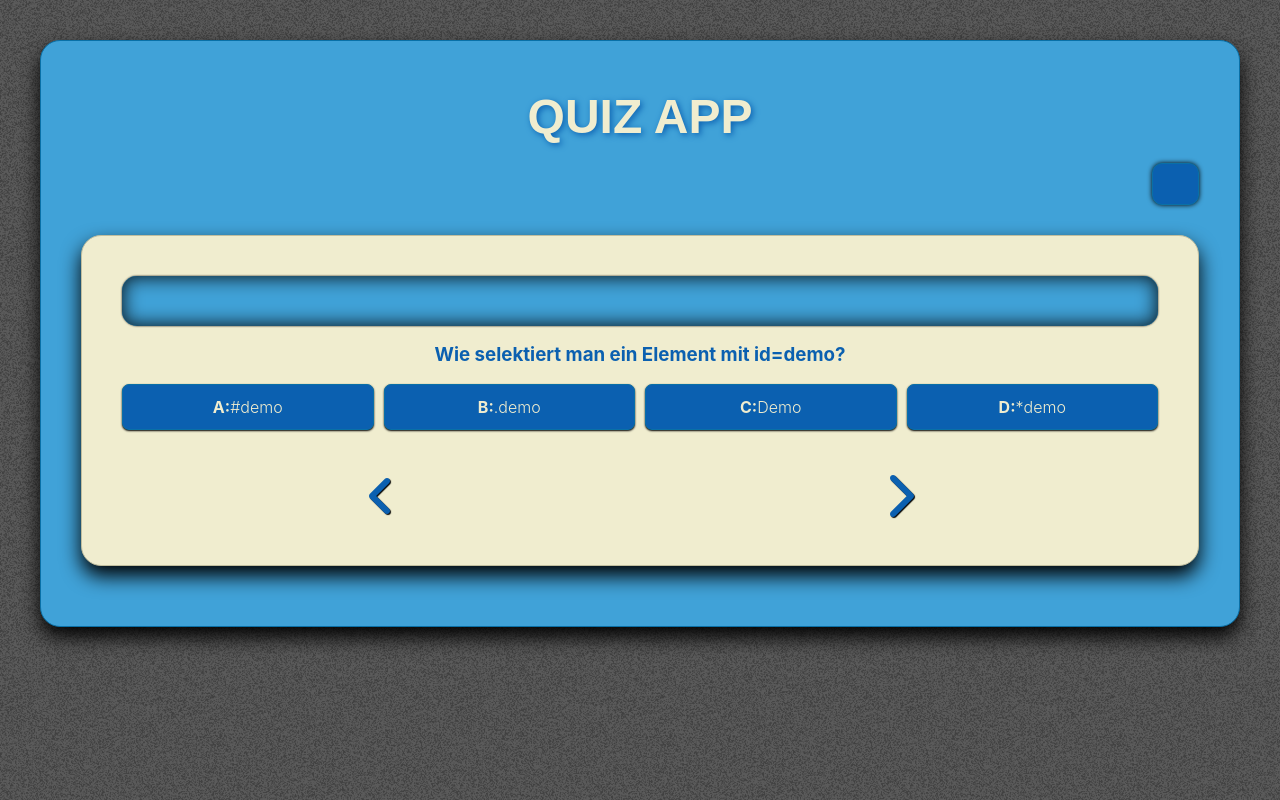
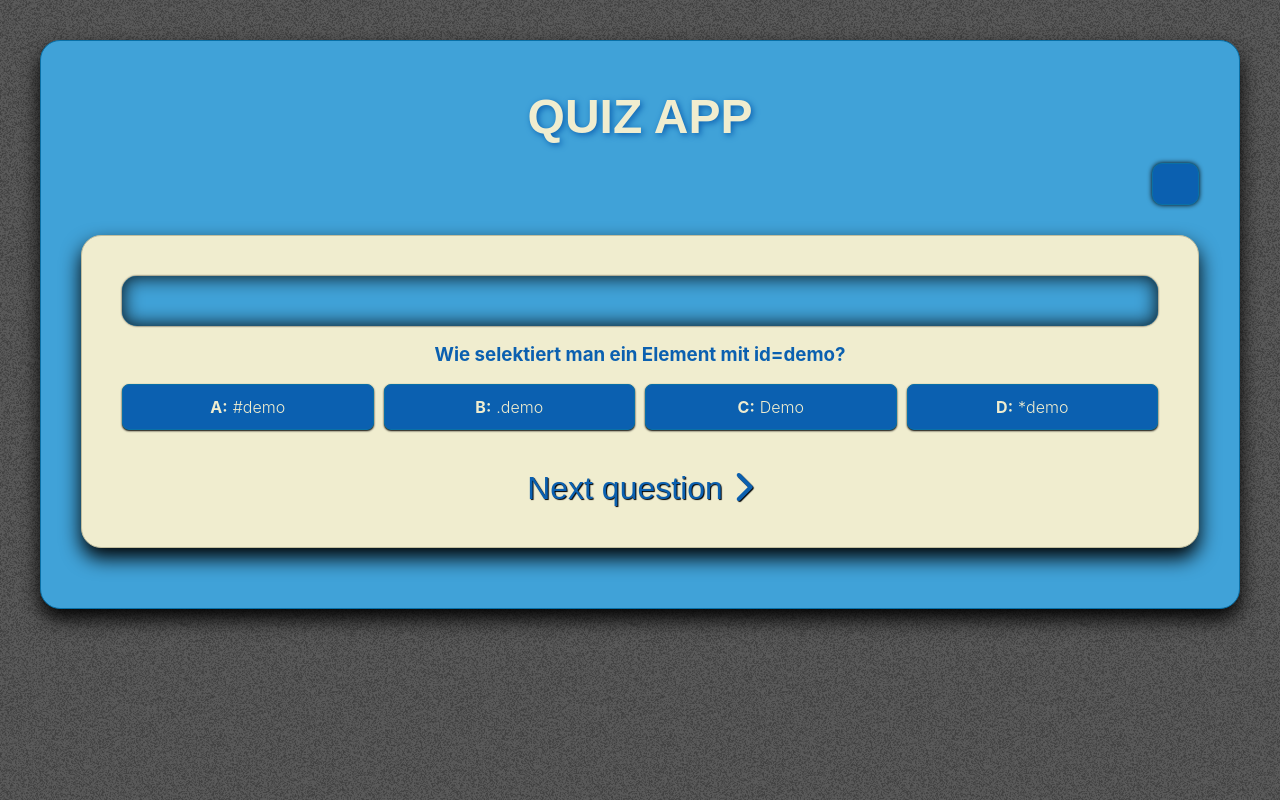
Before and after one commit to Tena99/quiz, a React (Vite) app: page / in a window 1280 px wide. Both pictures are taken after a click on the button "START". Built offline with nearby package versions, Linux system fonts and the light colour scheme; a web font is replaced by a local one.

Commit message:
changed li rendering, removed prev btn

```diff
--- a/src/components/Questions.jsx
+++ b/src/components/Questions.jsx
@@ -1,6 +1,8 @@
 import { useState } from "react";
 import styles from "./Questions.module.css";
 import questions from "../data/questions.json";
+
+const gridStyles = ["a", "b", "c", "d"];
 
 export default function Questions({
   onGoToPreviousPage,
@@ -21,13 +23,6 @@ export default function Questions({
     }
   }
 
-  function prevQuestion() {
-    if (questionIndex > 0) {
-      setQuestionIndex(questionIndex - 1);
-      setCurrentAnswer(null);
-    }
-  }
-
   function chooseAnswer(answerId) {
     if (currentAnswer === null) {
       setCurrentAnswer(answerId);
@@ -39,77 +34,34 @@ export default function Questions({
       <progress
         value={`${questionIndex * 0.25}`}
         className={styles["progressBar"]}
-      >
-        <h4>You have answered {questionIndex + 1} from 5 questions</h4>
-      </progress>
+      ></progress>
 
       <h3> {currentQuestion.question}</h3>
 
       <div className={styles["answers_container"]}>
         <ul className={styles.qlist}>
+          {currentQuestion.answers.map((answer, index) => {
+            return (
               <li
                 disabled={currentAnswer !== null}
-            className={`${styles.a} ${
-              currentAnswer === `${currentQuestion.answers[0]}`
+                className={`${styles[gridStyles[index]]} ${
+                  currentAnswer === `${answer}`
                     ? currentAnswer === questions[questionIndex].correctAnswer
                       ? styles["correct_answer"]
                       : styles["wrong_answer"]
                     : undefined
                 }`}
-            onClick={() => chooseAnswer(currentQuestion.answers[0])}
+                onClick={() => chooseAnswer(answer)}
               >
-            <strong>A: </strong> {currentQuestion.answers[0]}
+                <strong>{gridStyles[index].toLocaleUpperCase()}:</strong>
+                {answer}
               </li>
-          <li
-            disabled={currentAnswer !== null}
-            className={`${styles.b} ${
-              currentAnswer === `${currentQuestion.answers[1]}`
-                ? currentAnswer === questions[questionIndex].correctAnswer
-                  ? styles["correct_answer"]
-                  : styles["wrong_answer"]
-                : undefined
-            }`}
-            onClick={() => chooseAnswer(currentQuestion.answers[1])}
-          >
-            <strong>B: </strong> {currentQuestion.answers[1]}
-          </li>
-          <li
-            disabled={currentAnswer !== null}
-            className={`${styles.c} ${
-              currentAnswer === `${currentQuestion.answers[2]}`
-                ? currentAnswer === questions[questionIndex].correctAnswer
-                  ? styles["correct_answer"]
-                  : styles["wrong_answer"]
-                : undefined
-            }`}
-            onClick={() => chooseAnswer(currentQuestion.answers[2])}
-          >
-            <strong>C: </strong> {currentQuestion.answers[2]}
-          </li>
-          <li
-            disabled={currentAnswer !== null}
-            className={`${styles.d} ${
-              currentAnswer === `${currentQuestion.answers[3]}`
-                ? currentAnswer === questions[questionIndex].correctAnswer
-                  ? styles["correct_answer"]
-                  : styles["wrong_answer"]
-                : undefined
-            }`}
-            onClick={() => chooseAnswer(currentQuestion.answers[3])}
-          >
-            <strong>D: </strong> {currentQuestion.answers[3]}
-          </li>
+            );
+          })}
         </ul>
       </div>
 
       <div className={styles["questions_buttons"]}>
-        <button
-          onClick={
-            currentQuestion === questions[0] ? onGoToPreviousPage : prevQuestion
-          }
-        >
-          <i className="fa-solid fa-angle-left"></i>
-        </button>
         <button
           onClick={
             currentQuestion === questions[4]
@@ -124,6 +76,7 @@ export default function Questions({
               : nextQuestion
           }
         >
+          Next question
           <i className="fa-solid fa-chevron-right"></i>
         </button>
       </div>
--- a/src/components/Questions.module.css
+++ b/src/components/Questions.module.css
@@ -110,13 +110,9 @@
         transition: all 0.2s;
         max-width: 300px;
         padding: 10px;
-        /* strong {
-        } */
 
-        .selected,
-        &:not([disabled]):active {
-          box-shadow: inset 0 5px 10px #000;
-          scale: 0.97;
+        strong {
+          margin-right: 5px;
         }
       }
     }
@@ -128,18 +124,29 @@
     scale: 1.01;
   }
 
+  .answers_container .qlist li:not([disabled]):active {
+    box-shadow: inset 0 5px 10px #000;
+    scale: 0.97;
+  }
+
   .questions_buttons {
     display: flex;
     justify-content: space-around;
     margin-top: 40px;
+    display: flex;
+    align-items: center;
 
     button {
       background-color: transparent;
       border: none;
       color: var(--primary-color);
       text-shadow: black 1px 1px 1px;
-      font-size: 3em;
+      font-size: 2em;
       transition: all 0.2s;
+
+      i {
+        margin-left: 10px;
+      }
 
       &:hover {
         color: var(--secondary-color);
```
Lines whose indentation alone changed are shown as unchanged.
